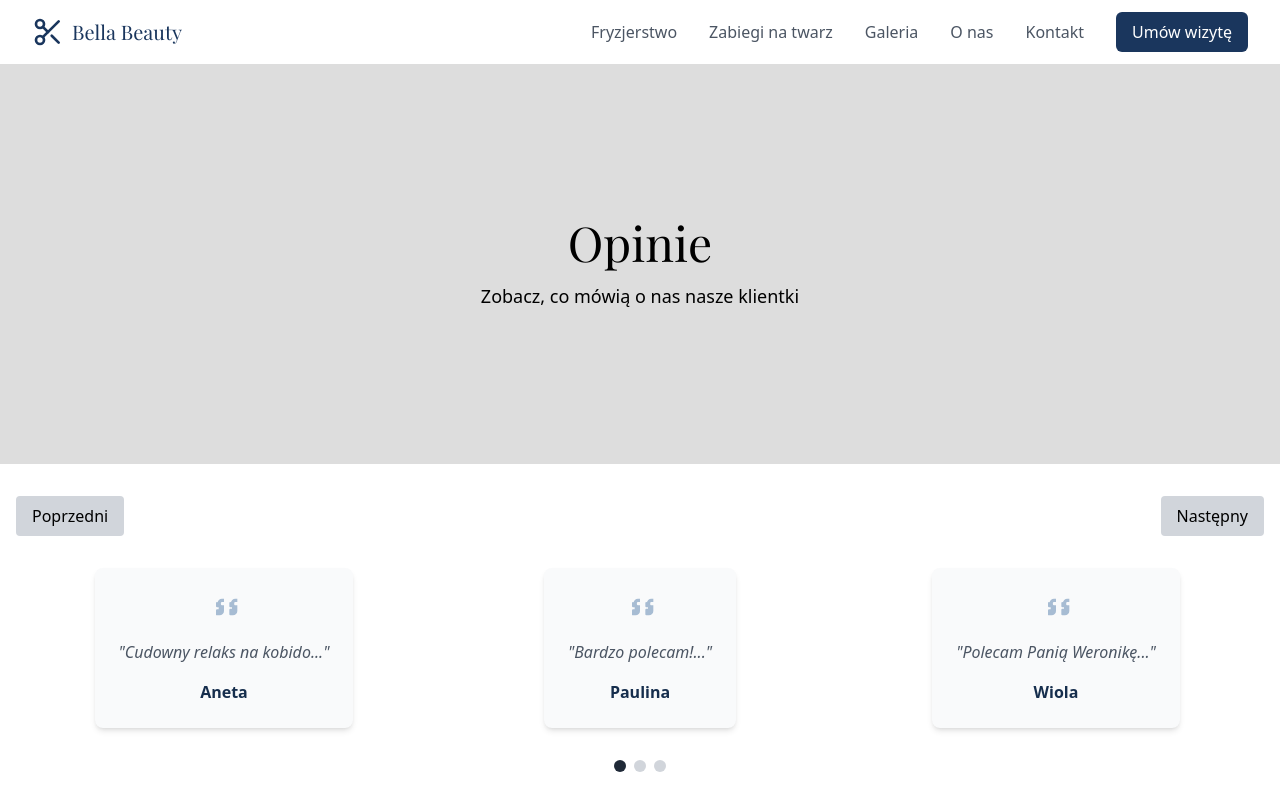
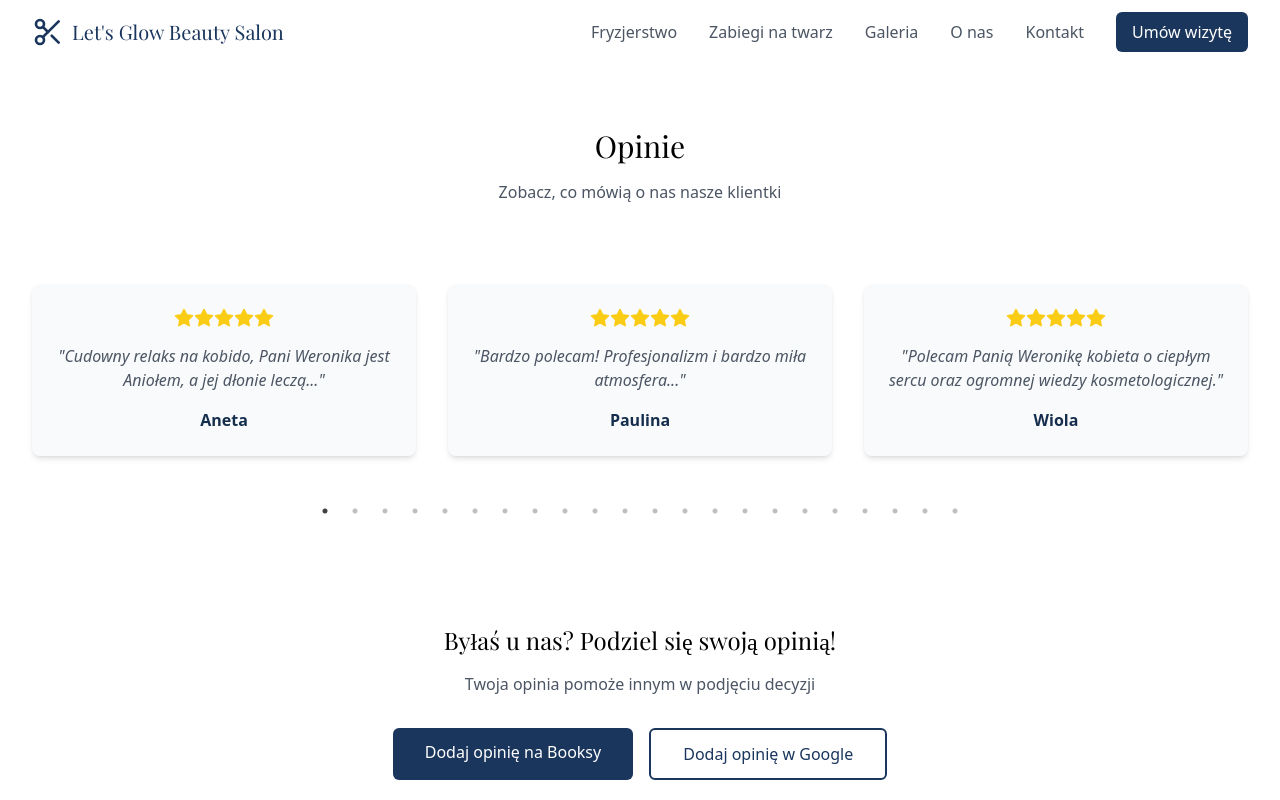
Before and after one commit to dominik-wawrzkiewicz-0/letsglow, a React (Vite) app: page /reviews in a window 1280 px wide. Shown: the top 800 px of the page. Built offline with nearby package versions, Linux system fonts and the light colour scheme.

Commit message:
Review carousel

```diff
--- a/index.html
+++ b/index.html
@@ -4,15 +4,15 @@
     <meta charset="UTF-8" />
     <link rel="icon" type="image/svg+xml" href="/scissors.svg" />
     <meta name="viewport" content="width=device-width, initial-scale=1.0" />
-    <title>Bella Beauty - Salon Fryzjerski i Kosmetyczny w Giżycku</title>
+    <title>Let's Glow Beauty Salon - Salon Fryzjerski i Kosmetyczny w Giżycku</title>
     <meta name="description" content="Profesjonalny salon fryzjerski i kosmetyczny w Giżycku. Oferujemy strzyżenie, koloryzację, zabiegi na twarz i więcej. Umów się na wizytę online!" />
     <link href="https://fonts.googleapis.com/css2?family=Playfair+Display:wght@400;500;600;700&display=swap" rel="stylesheet">
     <!-- Open Graph / Facebook -->
     <meta property="og:type" content="website" />
-    <meta property="og:url" content="https://bella-beauty.pl/" />
-    <meta property="og:title" content="Bella Beauty - Salon Fryzjerski i Kosmetyczny w Giżycku" />
+    <meta property="og:url" content="https://letsglowbeautysalon.pl/" />
+    <meta property="og:title" content="Let's Glow Beauty Salon - Salon Fryzjerski i Kosmetyczny w Giżycku" />
     <meta property="og:description" content="Profesjonalny salon fryzjerski i kosmetyczny w Giżycku. Oferujemy strzyżenie, koloryzację, zabiegi na twarz i więcej." />
-    <meta property="og:image" content="https://bella-beauty.pl/og-image.jpg" />
+    <meta property="og:image" content="https://letsglowbeautysalon.pl/og-image.jpg" />
   </head>
   <body>
     <div id="root"></div>
--- a/package.json
+++ b/package.json
@@ -10,11 +10,13 @@
     "preview": "vite preview"
   },
   "dependencies": {
+    "framer-motion": "^11.0.8",
     "lucide-react": "^0.344.0",
     "react": "^18.3.1",
     "react-dom": "^18.3.1",
     "react-router-dom": "^6.22.3",
-    "framer-motion": "^11.0.8"
+    "react-slick": "^0.30.3",
+    "slick-carousel": "^1.8.1"
   },
   "devDependencies": {
     "@eslint/js": "^9.9.1",
--- a/src/components/Footer.tsx
+++ b/src/components/Footer.tsx
@@ -19,8 +19,8 @@ const Footer = () => {
               </li>
               <li className="flex items-center gap-2 text-gray-600">
                 <Mail className="h-4 w-4" />
-                <a href="mailto:kontakt@bella-beauty.pl" className="hover:text-navy-600">
-                  kontakt@bella-beauty.pl
+                <a href="mailto:kontakt@letsglowbeautysalon.pl" className="hover:text-navy-600">
+                  kontakt@letsglowbeautysalon.pl
                 </a>
               </li>
               <li className="flex items-start gap-2 text-gray-600">
@@ -101,7 +101,7 @@ const Footer = () => {
         </div>
 
         <div className="mt-8 pt-8 border-t text-center text-gray-500 text-sm">
-          <p>&copy; {new Date().getFullYear()} Bella Beauty. Wszelkie prawa zastrzeżone.</p>
+          <p>&copy; {new Date().getFullYear()} Let's Glow Beauty Salon. Wszelkie prawa zastrzeżone.</p>
         </div>
       </div>
     </footer>
--- a/src/components/Navbar.tsx
+++ b/src/components/Navbar.tsx
@@ -12,7 +12,7 @@ const Navbar = () => {
           <div className="flex items-center">
             <Link to="/" className="flex items-center space-x-2">
               <Scissors className="h-8 w-8 text-navy-600" />
-              <span className="text-xl font-serif text-navy-600">Bella Beauty</span>
+              <span className="text-xl font-serif text-navy-600">Let's Glow Beauty Salon</span>
             </Link>
           </div>
 
--- a/src/pages/About.tsx
+++ b/src/pages/About.tsx
@@ -21,7 +21,7 @@ const About = () => {
               O Nas
             </h1>
             <p className="text-lg max-w-xl">
-              Poznaj nasz zespół i historię salonu Bella Beauty w Giżycku
+              Poznaj nasz zespół i historię salonu Let's Glow Beauty Salon w Giżycku
             </p>
           </div>
         </div>
@@ -37,7 +37,7 @@ const About = () => {
         >
           <h2 className="text-3xl font-serif mb-6">Nasza Historia</h2>
           <p className="text-gray-600 mb-8">
-            Bella Beauty to miejsce stworzone z pasji do piękna i dbania o innych.
+            Let's Glow Beauty Salon to miejsce stworzone z pasji do piękna i dbania o innych.
             Od 2015 roku nieustannie rozwijamy się, aby zapewnić naszym klientkom
             najwyższej jakości usługi fryzjerskie i kosmetyczne. Nasz salon
             w sercu Giżycka to przestrzeń, gdzie każda klientka może poczuć się
--- a/src/pages/Contact.tsx
+++ b/src/pages/Contact.tsx
@@ -57,8 +57,8 @@ const Contact = () => {
                 </div>
                 <div>
                   <h3 className="font-medium mb-1">Email</h3>
-                  <a href="mailto:kontakt@bella-beauty.pl" className="text-gray-600 hover:text-navy-600">
-                    kontakt@bella-beauty.pl
+                  <a href="mailto:kontakt@letsglowbeautysalon.pl" className="text-gray-600 hover:text-navy-600">
+                    kontakt@letsglowbeautysalon.pl
                   </a>
                 </div>
               </div>
--- a/src/pages/Home.tsx
+++ b/src/pages/Home.tsx
@@ -2,6 +2,7 @@ import React from 'react';
 import { Link } from 'react-router-dom';
 import { motion } from 'framer-motion';
 import { Star, Calendar, Phone } from 'lucide-react';
+import Reviews from './Reviews';
 
 const Home = () => {
   return (
@@ -25,7 +26,7 @@ const Home = () => {
             className="text-white max-w-xl"
           >
             <h1 className="text-4xl md:text-5xl font-serif mb-4">
-              Odkryj swoje naturalne piękno w Bella Beauty
+              Odkryj swoje naturalne piękno w Let's Glow Beauty Salon
             </h1>
             <p className="text-lg mb-8">
               Profesjonalne usługi fryzjerskie i zabiegi na twarz w sercu Giżycka
@@ -113,35 +114,7 @@ const Home = () => {
         </div>
       </section>
 
-      {/* Testimonials */}
-      <section className="py-16 bg-gray-50">
-        <div className="max-w-7xl mx-auto px-4 sm:px-6 lg:px-8">
-          <h2 className="text-3xl font-serif text-center mb-12">Co mówią nasi klienci</h2>
-
-          <div className="grid md:grid-cols-3 gap-8">
-            {[1, 2, 3].map((i) => (
-              <motion.div
-                key={i}
-                initial={{ opacity: 0, y: 20 }}
-                whileInView={{ opacity: 1, y: 0 }}
-                viewport={{ once: true }}
-                className="bg-white p-6 rounded-lg shadow-sm"
-              >
-                <div className="flex text-yellow-400 mb-4">
-                  {[...Array(5)].map((_, index) => (
-                    <Star key={index} className="h-5 w-5 fill-current" />
-                  ))}
-                </div>
-                <p className="text-gray-600 mb-4">
-                  "Wspaniała obsługa i profesjonalne podejście. Jestem bardzo zadowolona
-                  z efektów zabiegów. Polecam każdemu!"
-                </p>
-                <p className="font-medium">Anna K.</p>
-              </motion.div>
-            ))}
-          </div>
-        </div>
-      </section>
+      <Reviews />
 
       {/* CTA Section */}
       <section className="py-16 bg-navy-600 text-white">
--- a/src/pages/Reviews.tsx
+++ b/src/pages/Reviews.tsx
@@ -1,13 +1,8 @@
-import React, { useState } from 'react';
-
-// Inline SVG for quote icon (no external modules)
-function QuoteIcon(props: React.SVGProps<SVGSVGElement>) {
-  return (
-    <svg viewBox="0 0 24 24" fill="currentColor" {...props}>
-      <path d="M7.17 8.33A3.33 3.33 0 0 1 10.5 5H12v2.5h-1.5a.83.83 0 0 0-.83.83v.84a.83.83 0 0 0 .83.83H12v4.17a3.33 3.33 0 0 1-3.33 3.33H6.83A.83.83 0 0 1 6 17.17v-3.34a.83.83 0 0 1 .83-.83H8V11.5H6.83A.83.83 0 0 1 6 10.67v-2.34c0-.46.37-.83.83-.83h.34Zm10 0A3.33 3.33 0 0 1 20.5 5H22v2.5h-1.5a.83.83 0 0 0-.83.83v.84c0 .46.37.83.83.83H22v4.17a3.33 3.33 0 0 1-3.33 3.33h-1.84a.83.83 0 0 1-.83-.83v-3.34c0-.46.37-.83.83-.83H18V11.5h-1.17a.83.83 0 0 1-.83-.83v-2.34c0-.46.37-.83.83-.83h.34Z" />
-    </svg>
-  );
-}
+import React from 'react';
+import Slider from 'react-slick';
+import 'slick-carousel/slick/slick.css';
+import 'slick-carousel/slick/slick-theme.css';
+import { Star } from 'lucide-react';
 
 interface Review {
   name: string;
@@ -15,122 +10,160 @@ interface Review {
 }
 
 const Reviews = () => {
-  // Example data
-  const beautyReviews: Review[] = [
-    { name: 'Aneta', comment: 'Cudowny relaks na kobido...' },
-    { name: 'Paulina', comment: 'Bardzo polecam!...' },
-    { name: 'Wiola', comment: 'Polecam Panią Weronikę...' },
-    { name: 'Emilia', comment: 'Polecam salon z całego serca...' },
-    { name: 'Magdalena', comment: 'Wyszłam z salonu bardzo zadowolona...' },
-    { name: 'Karolina', comment: 'Masaż Kobido wykonany rewelacyjnie...' },
-    { name: 'Joanna', comment: 'Polecam !!! Masaż kobido...' },
-    { name: 'Anna', comment: 'Kobido wspaniały zabieg...' },
-    { name: 'Agnieszka', comment: 'Zabieg na twarz - rewelacja...' },
-    { name: 'Katarzyna', comment: 'Polecam !!! Masaż kobido...' },
-    { name: 'Joanna', comment: 'Polecam całym sercem...' },
+  const hairdresserReviews: Review[] = [
+    {
+      name: "Arleta",
+      comment: "Polecam z całego serca! Odwiedziłam bardzo dużo salonów gdzie nie byłam zadowolona..."
+    },
+    {
+      name: "Kamila",
+      comment: "Pani Ewa i chyba nic więcej nie trzeba pisać. Przemiła kobieta, wystarczyło jedno zdanie..."
+    },
+    {
+      name: "Emilia",
+      comment: "Ten salon to ZŁOTO! Panie tryskające pozytywną energią..."
+    },
+    {
+      name: "Joanna",
+      comment: "Dziś miałam przyjemność być w salonie pierwszy raz i wiem, że nie ostatni..."
+    },
+    {
+      name: "Martyna",
+      comment: "Polecajka 100%! Przesympatyczne Panie fryzjerki, serdeczne i dbające o każdy szczegół..."
+    },
+    {
+      name: "Olga",
+      comment: "Przemiła wizyta... relaks... delikatność w podejściu do włosów! Świetnie dobrany kolor..."
+    },
+    {
+      name: "Marika",
+      comment: "Polecam bardzo, przemiłe Panie fryzjerki i bardzo wesoła atmosfera..."
+    },
+    {
+      name: "Patrycja",
+      comment: "Polecam bardzo serdecznie! Pani fryzjerska bardzo profesjonalna, expert od koloryzacji..."
+    },
+    {
+      name: "Magdalena",
+      comment: "Skorzystałam z usługi farbowania oraz regeneracji i jestem bardzo zadowolona..."
+    },
+    {
+      name: "Anna",
+      comment: "Pani fryzjerka wykonała pracę wzorowo. Moje dekoloryzacje wykonała profesjonalnie..."
+    },
+    {
+      name: "Milena",
+      comment: "Pani Ewa robi mistrzostwo z włosami. Dziękuję i na pewno nie raz do Was wrócę ♥️"
+    }
   ];
 
-  const hairdresserReviews: Review[] = [
-    { name: 'Arleta', comment: 'Polecam z całego serca!...' },
-    { name: 'Kamila', comment: 'Pani Ewa – przemiła kobieta...' },
-    { name: 'Emilia', comment: 'Ten salon to ZŁOTO!...' },
-    { name: 'Joanna', comment: 'Pierwszy raz i wiem, że nie ostatni...' },
-    { name: 'Martyna', comment: 'Polecajka 100%! Fryzjerki...' },
-    { name: 'Olga', comment: 'Relaks, delikatność, świetnie...' },
-    { name: 'Marika', comment: 'Bardzo polecam. Miła atmosfera...' },
-    { name: 'Patrycja', comment: 'Pani fryzjerska ekspert...' },
-    { name: 'Magdalena', comment: 'Farbowanie i regeneracja...' },
-    { name: 'Anna', comment: 'Dekoloryzacja wykonana...' },
-    { name: 'Milena', comment: 'Pani Ewa robi mistrzostwo...' },
+  const beautyReviews: Review[] = [
+    {
+      name: "Aneta",
+      comment: "Cudowny relaks na kobido, Pani Weronika jest Aniołem, a jej dłonie leczą..."
+    },
+    {
+      name: "Paulina",
+      comment: "Bardzo polecam! Profesjonalizm i bardzo miła atmosfera..."
+    },
+    {
+      name: "Wiola",
+      comment: "Polecam Panią Weronikę kobieta o ciepłym sercu oraz ogromnej wiedzy kosmetologicznej."
+    },
+    {
+      name: "Emilia",
+      comment: "Polecam salon z całego serca, masaż Kobido oraz kosmetyki starannie dopasowane..."
+    },
+    {
+      name: "Magdalena",
+      comment: "Magdalena Wyszłam z salonu bardzo zadowolona, masaż kobido wykonamy najlepiej..."
+    },
+    {
+      name: "Karolina",
+      comment: "Masaż Kobido wykonany rewelacyjnie, z dużą dbałością o komfort i że spora dawka edukacji..."
+    },
+    {
+      name: "Joanna",
+      comment: "Polecam !!! Masaż kobido przeprowadzony profesjonalnie, a Pani przesympatyczna..."
+    },
+    {
+      name: "Anna",
+      comment: "Kobido wspaniały zabieg, relaksujący, odmładzający. Zawsze z przyjemnością wracam..."
+    },
+    {
+      name: "Agnieszka",
+      comment: "Usługa: zabieg na twarz Rewelacja, efekty widoczne od razu, po zabiegu..."
+    },
+    {
+      name: "Katarzyna",
+      comment: "Polecam !!! Masaż kobido przeprowadzony profesjonalnie, a Pani przesympatyczna..."
+    },
+    {
+      name: "Joanna",
+      comment: "Polecam całym sercem. Coś dla ciała, ducha i zmysłów. Miejsce nastrojowe i klimatyczne..."
+    }
   ];
 
   const allReviews = [...beautyReviews, ...hairdresserReviews];
 
-  // Number of reviews to show at once
-  const slidesToShow = 20;
-
-  // React state to track the current slide (start at 0)
-  const [currentSlide, setCurrentSlide] = useState(0);
-
-  // Move to the next slide
-  const nextSlide = () => {
-    if (currentSlide < allReviews.length - slidesToShow) {
-      setCurrentSlide(currentSlide + 1);
-    } else {
-      setCurrentSlide(0);
-    }
+  const settings = {
+    dots: true,
+    infinite: true,
+    speed: 500,
+    slidesToShow: 3,
+    slidesToScroll: 1,
+    arrows: true,
+    draggable: true,
+    swipe: true,
+    swipeToSlide: true,
+    touchMove: true,
+    responsive: [
+      {
+        breakpoint: 1024,
+        settings: {
+          slidesToShow: 3,
+          slidesToScroll: 1,
+          dots: true,
+        },
+      },
+      {
+        breakpoint: 640,
+        settings: {
+          slidesToShow: 1,
+          slidesToScroll: 1,
+          dots: true,
+        },
+      },
+    ],
   };
-
-  // Move to the previous slide
-  const prevSlide = () => {
-    if (currentSlide > 0) {
-      setCurrentSlide(currentSlide - 1);
-    } else {
-      setCurrentSlide(allReviews.length - slidesToShow);
-    }
-  };
-
-  // Generate an array for dot navigation
-  const totalSlides = allReviews.length - slidesToShow + 1;
-  const dots = Array.from({ length: totalSlides }, (_, i) => i);
 
   return (
     <div className="bg-white">
-      {/* Title Section */}
-      <div className="relative h-[40vh] min-h-[400px]" style={{ background: '#ddd' }}>
-        <div className="relative h-full max-w-7xl mx-auto px-4 sm:px-6 lg:px-8 flex items-center justify-center">
-          <div className="text-black text-center">
-            <h1 className="text-4xl md:text-5xl font-serif mb-4">Opinie</h1>
-            <p className="text-lg max-w-xl">Zobacz, co mówią o nas nasze klientki</p>
-          </div>
+      <section className="py-16 bg-white">
+        <div className="max-w-7xl mx-auto px-4 sm:px-6 lg:px-8 text-center">
+          <h2 className="text-3xl font-serif mb-4">Opinie</h2>
+          <p className="text-gray-600 mb-8">Zobacz, co mówią o nas nasze klientki</p>
         </div>
-      </div>
 
-      {/* Reviews Slider without external modules */}
-      <div className="py-8 px-4 max-w-7xl mx-auto">
-        <div className="flex items-center justify-between mb-4">
-          <button onClick={prevSlide} className="px-4 py-2 bg-gray-300 rounded">Poprzedni</button>
-          <button onClick={nextSlide} className="px-4 py-2 bg-gray-300 rounded">Następny</button>
-        </div>
-        <div className="overflow-hidden">
-          <div
-            className="flex transition-transform duration-300"
-            style={{ transform: `translateX(-${currentSlide * (100 / slidesToShow)}%)` }}
-          >
+        <div className="py-8 px-4 max-w-7xl mx-auto">
+          <Slider {...settings}>
             {allReviews.map((review, index) => (
-              <div
-                key={index}
-                className="min-w-[calc(100%/3)] p-4 flex flex-col items-center"
-                style={{ width: `${100 / slidesToShow}%` }}
-              >
-                <div className="bg-gray-50 p-6 rounded-lg text-center shadow-md h-full flex flex-col justify-center">
-                  <div className="mb-4 text-navy-300">
-                    <QuoteIcon className="mx-auto h-8 w-8" />
+              <div key={index} className="p-4">
+                <div className="bg-gray-50 p-6 rounded-lg text-center shadow-md flex flex-col justify-center h-full">
+                  <div className="mb-4 flex text-yellow-400 justify-center">
+                    {[...Array(5)].map((_, idx) => (
+                      <Star key={idx} className="h-5 w-5 fill-current" />
+                    ))}
                   </div>
                   <p className="text-gray-600 italic mb-4">"{review.comment}"</p>
                   <p className="font-semibold text-navy-700">{review.name}</p>
                 </div>
               </div>
             ))}
-          </div>
+          </Slider>
         </div>
-        {/* Dot Navigation */}
-        <div className="flex justify-center mt-4 space-x-2">
-          {dots.map((dotIndex) => (
-            <button
-              key={dotIndex}
-              onClick={() => setCurrentSlide(dotIndex)}
-              className={
-                dotIndex === currentSlide
-                  ? 'w-3 h-3 bg-gray-800 rounded-full'
-                  : 'w-3 h-3 bg-gray-300 rounded-full'
-              }
-            />
-          ))}
-        </div>
-      </div>
+      </section>
 
-      {/* CTA */}
       <div className="text-center py-8">
         <h2 className="text-2xl font-serif mb-4">Byłaś u nas? Podziel się swoją opinią!</h2>
         <p className="text-gray-600 mb-8">Twoja opinia pomoże innym w podjęciu decyzji</p>
@@ -154,7 +187,6 @@ const Reviews = () => {
         </div>
       </div>
 
-      {/* Book Appointment */}
       <div className="mt-8 text-center pb-8">
         <h2 className="text-2xl font-serif mb-4">Przekonaj się sama!</h2>
         <p className="text-gray-600 mb-8">Umów się na wizytę i dołącz do grona zadowolonych klientek</p>
```
Also changed, not shown: 1 other file (tests, documents, lock files or other folders).
